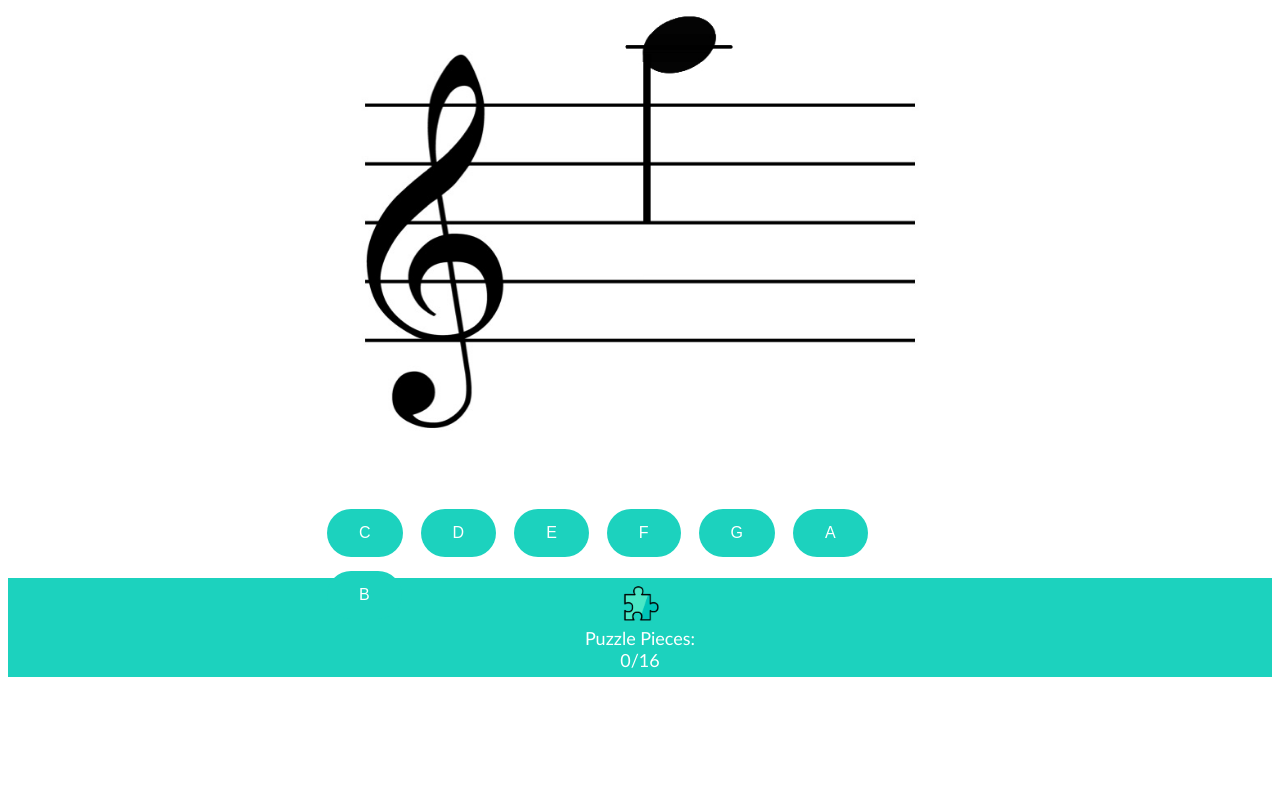
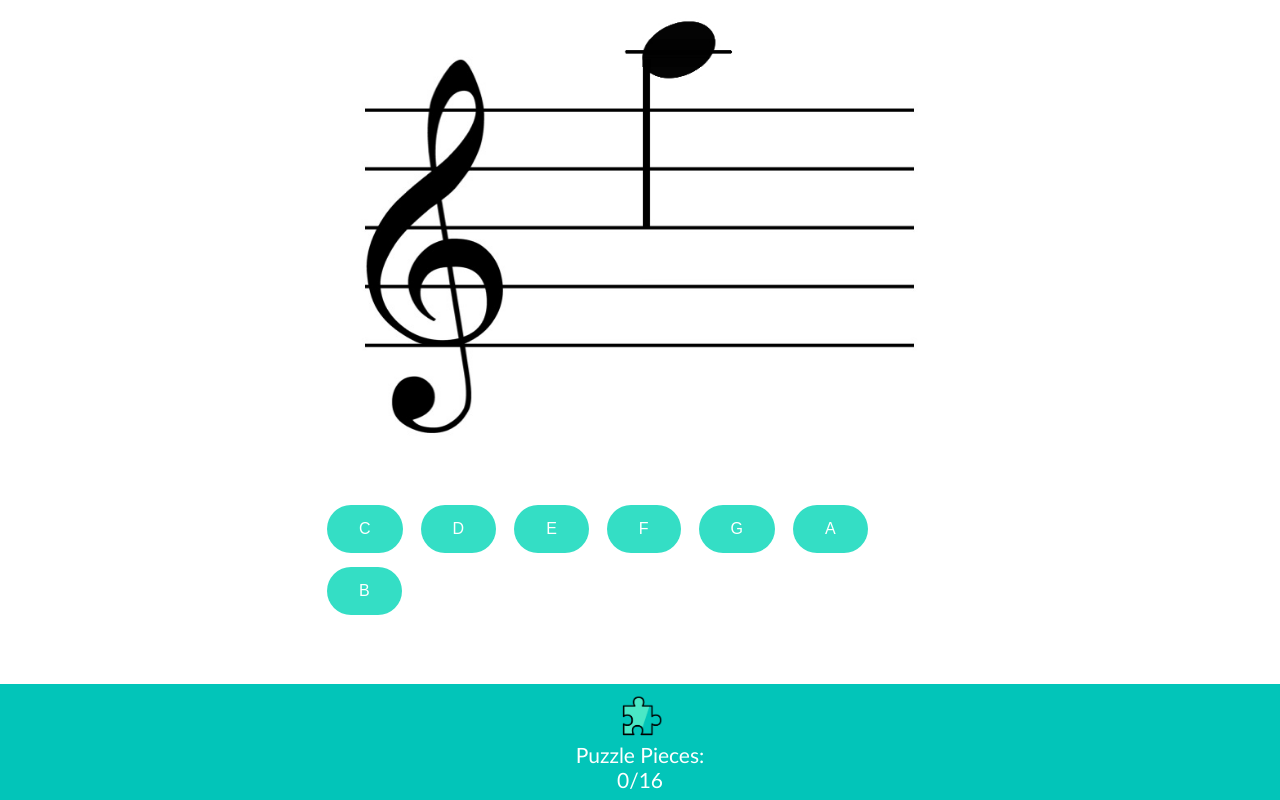
Before and after one commit to emmygem3/gamifymusictheory, a plain HTML site: page gamify music/noteSelectMed.html in a window 1280 px wide. Drawn offline with Linux system fonts and the light colour scheme.

Commit message:
Add files via upload

```diff
--- a/gamify music/main.css
+++ b/gamify music/main.css
@@ -1,22 +1,14 @@
-footer {
-  align-content: center;
-  font-size: 16px;
-  background-color: #1CD2BE;
-  color: black;
-  margin-left: auto;
-  margin-right: auto;
-  margin-top: 105px;
-  overflow: hidden;
+html {
+  background:#FFFFFF
 }
-
 p {
   text-align: center;
   font-family: gill sans, sans-serif;
-  font-size: 18px;
+  font-size: 21px;
   margin-left: auto;
   margin-right: auto;
   margin-top:3px;
-  margin-bottom:6px;
+  margin-bottom:8px;
   color: white;
 }
 
@@ -25,26 +17,33 @@ h1 {
   font-size: 45px;
   text-align: center;
   margin-top: 7%;
-  color:#10ad9b
+  color:#02b1a5;
 }
 
-.affirm {
+h3 {
+  text-align: center;
+  position: absolute;
+  top: 75.4%;
+  left: 50%;
+  transform: translate(-50%, -50%);
+  font-family: gill sans, sans-serif;
   font-style: italic;
+  font-size: 21px;
 }
 
 img{
-  display:block;
+  display:flex;
 }
 
 button {
-    background-color: #1CD2BE;
+    background-color: #34DEC5;
     border: none;
     border-radius: 32px;
     color: white;
     cursor: pointer;
     display: inline-block;
     font-size: 16px;
-    margin: 7px 7px;
+    margin: 7px 7px 7px 7px;
     padding: 15px 32px;
     text-align: center;
     text-decoration: none;
@@ -67,12 +66,11 @@ button {
   }
 
   .notes {
-    margin: 0;
     position: absolute;
-    top: 70.5%;
     left: 50%;
     -ms-transform: translate(-50%, -50%);
     transform: translate(-50%, -50%);
+    top: 70%;
   }
 
   .begin{
@@ -88,3 +86,25 @@ button {
   .p {
     text-align: center;
   }
+
+  #footer {
+    align-content: center;
+    position: fixed;
+    font-size: 16px;
+    background-color: #02c5b9;
+    color: black;
+    overflow: hidden;
+    margin-top: 0;
+    bottom: 0;
+    left: 0;
+    right: 0;
+    width: 100%
+  }
+
+  #notePic {
+  margin-left: auto;
+  margin-right: auto;
+  width: 648px;
+  margin-top: -30px;
+  overflow:hidden;
+}
--- a/gamify music/noteSelectMed.html
+++ b/gamify music/noteSelectMed.html
@@ -8,9 +8,9 @@
     </head>
 
     <body>
-
-        <img src="pictures/notes.gif" id="myPicture" alt="noteImage" width="auto" height="500" style="display:block; margin-left: auto; margin-right: auto; margin-top:-35px; margin-bottom: 85px">
-
+        <div id="notePic">
+            <img src="pictures/notes.gif" id="myPicture" alt="noteImage" width="647">
+        </div>
 
 
         <div class="notes">
@@ -23,17 +23,14 @@
             <button id="buttB" type="submit" name="buttB" onclick="answerB();" value="enter">B</button>
         </div>
 
+        <h3 id="correctness"></h3>
 
+        <div id="footer">
+            <img src="pictures/puzzlePic.png" id="puzzlePic" alt="Puzzle Piece" width="45" height="45" style="margin-left: auto; margin-right: auto; margin-top: 10px; margin-bottom: 0px;">
+            <p id="puzzleNum"></p>
+        </div>
 
-    <footer>
-        <img src="pictures/puzzlePic.png" id="puzzlePic" alt="Puzzle Piece" width="40" height="40" style="margin-left: auto; margin-right: auto; margin-top: 6px; margin-bottom: 0px;">
-        <p id="puzzleNum"></p>
-        <div class="affirm">
-        <p id="correctness"></p>
-        </div>
-    </footer>
-
-    <form action="puzzleMed.html" id="moveOn"></form>
+        <form action="puzzleMed.html" id="moveOn"></form>
 
     </body>
 </html>
--- a/gamify music/puzzleEasy.css
+++ b/gamify music/puzzleEasy.css
@@ -1,4 +1,5 @@
 #board {
+    box-shadow: 0px 0px 11px #37383b;
     width: 400px;
     height: 400px;
     border: 4px solid #1CD2BE;
@@ -14,6 +15,7 @@
 }
 
 #pieces {
+    box-shadow: 0px 0px 10px #37383b;
     width: 1199.97px;
     height: 132.66px;
     border: 4px solid #1CD2BE;
@@ -35,18 +37,23 @@ body {
 }
 
 h1 {
+    color: white;
+    text-shadow: 5px 3px 10px #37383b;
     font-size: 80px;
     margin-top: 15px;
     margin-bottom: 0px;
 }
 
 h2 {
+    color: white;
+    text-shadow: 3px 2px 7px #37383b;
     font-size: 50px;
     margin-top: 0px;
     margin-bottom: 15px;
 }
 
 button {
+    box-shadow: 1.5px 1.5px 10px #37383b;
     background-color: #1CD2BE;
     border: none;
     border-radius: 32px;
--- a/gamify music/puzzleHard.css
+++ b/gamify music/puzzleHard.css
@@ -1,4 +1,5 @@
 #board {
+    box-shadow: 0px 0px 11px #3d3d3b;
     width: 400px;
     height: 400px;
     border: 4px solid #1CD2BE;
@@ -14,6 +15,7 @@
 }
 
 #pieces {
+    box-shadow: 0px 0px 10px #3d3d3b;
     width: 1040px;
     height: 160px;
     border: 4px solid #1CD2BE;
@@ -31,22 +33,27 @@
 body {
     font-family: brush script mt, cursive;
     text-align: center;
-    background-color: #f1e5af;
+    background-color: #e7e1a7;
 }
 
 h1 {
+    color: white;
+    text-shadow: 5px 3px 10px #3d3d3b;
     font-size: 80px;
     margin-top: 15px;
     margin-bottom: 0px;
 }
 
 h2 {
+    color: white;
+    text-shadow: 3px 2px 7px #3d3d3b;
     font-size: 50px;
     margin-top: 0px;
     margin-bottom: 15px;
 }
 
 button {
+    box-shadow: 1.5px 1.5px 10px #3d3d3b;
     background-color: #1CD2BE;
     border: none;
     border-radius: 32px;
--- a/gamify music/puzzleMed.css
+++ b/gamify music/puzzleMed.css
@@ -1,4 +1,5 @@
 #board {
+    box-shadow: 0px 0px 11px #3a3838;
     width: 400px;
     height: 400px;
     border: 4px solid #1CD2BE;
@@ -14,6 +15,7 @@
 }
 
 #pieces {
+    box-shadow: 0px 0px 10px #3a3838;
     width: 800px;
     height: 200px;
     border: 4px solid #1CD2BE;
@@ -35,18 +37,23 @@ body {
 }
 
 h1 {
+    color: white;
+    text-shadow: 5px 3px 10px #3a3838;
     font-size: 80px;
     margin-top: 15px;
     margin-bottom: 0px;
 }
 
 h2 {
+    color: white;
+    text-shadow: 3px 2px 7px #3a3838;
     font-size: 50px;
     margin-top: 0px;
     margin-bottom: 15px;
 }
 
 button {
+    box-shadow: 1.5px 1.5px 10px #3a3838;
     background-color: #1CD2BE;
     border: none;
     border-radius: 32px;
--- a/gamify music/randomImageMed.js
+++ b/gamify music/randomImageMed.js
@@ -116,11 +116,15 @@ function answerB() {
 }
 
 function correct() {
-  document.getElementById("correctness").innerHTML = "Correct!";
+  let string = "Correct!";
+  document.getElementById("correctness").innerHTML =
+    string.fontcolor("#4bd6c2");
 }
 
 function incorrect() {
-  document.getElementById("correctness").innerHTML = "Incorrect!";
+  let string = "Incorrect!";
+  document.getElementById("correctness").innerHTML =
+    string.fontcolor("#db4f4f");
 }
 
 let tallyNum = 0;
```
Also changed, not shown: gamify music/noteSelectEasy.html (+9 -11 lines), gamify music/noteSelectHard.html (+9 -12 lines), gamify music/randomImageEasy.js (+6 -2 lines), gamify music/randomImageHard.js (+6 -2 lines).
